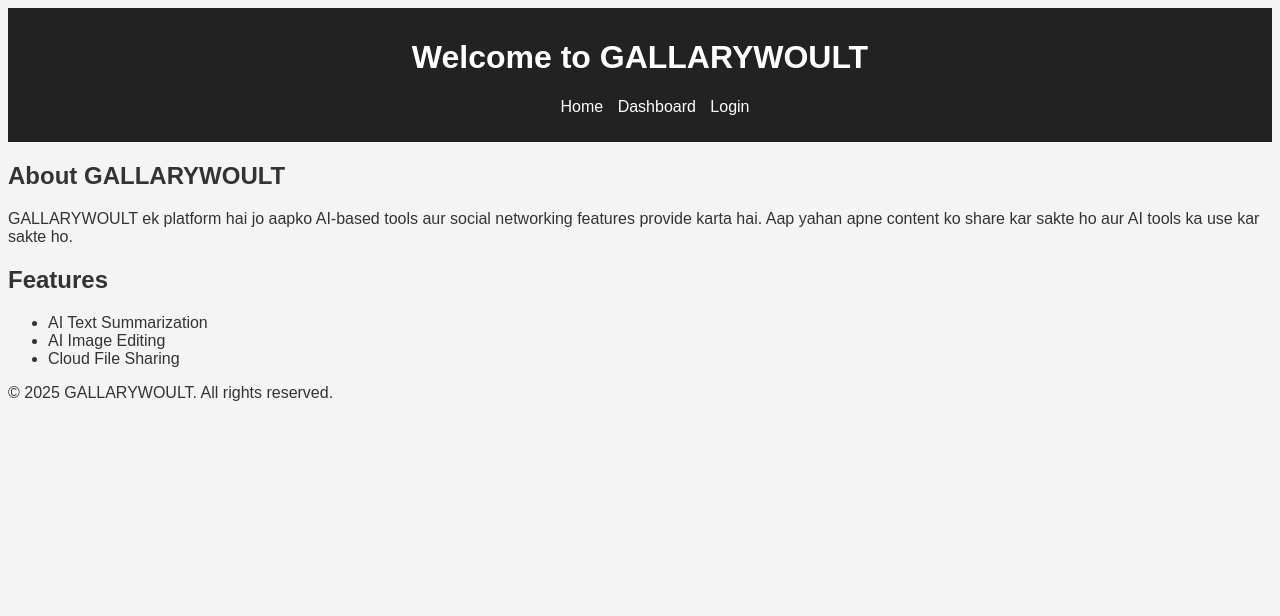
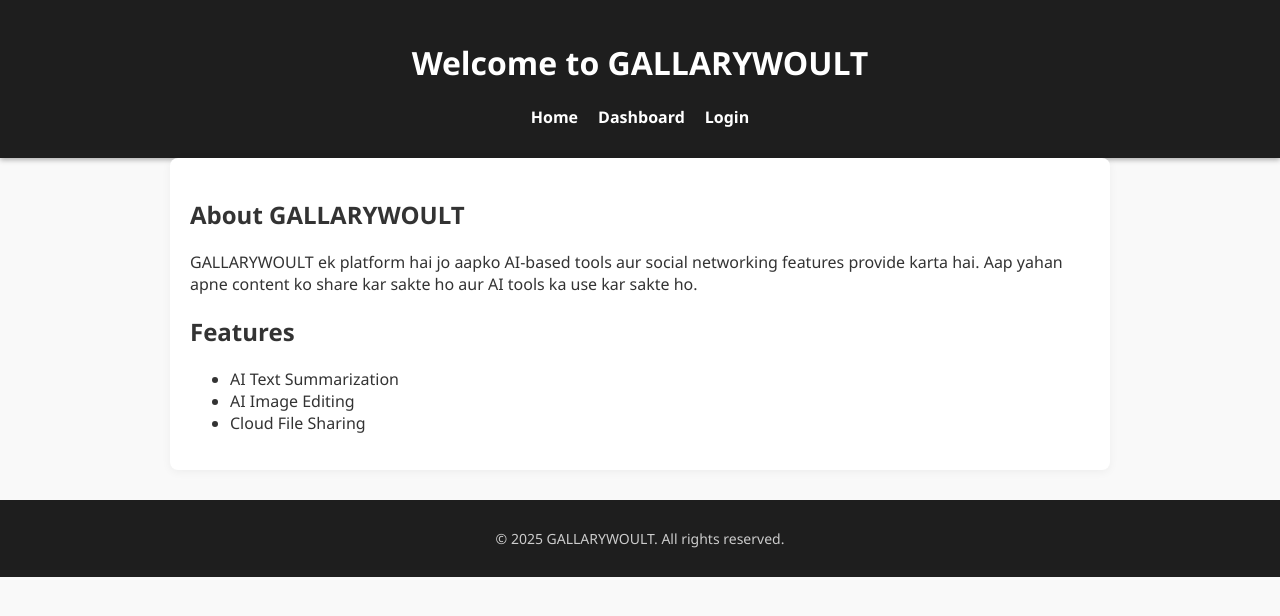
Before and after one commit to GALLARYWOULT/GALLARYWOULT, a plain HTML site: page index.html in a window 1280 px wide. Drawn offline with Linux system fonts and the light colour scheme.

Commit message:
Update styles.css

```diff
--- a/static/styles.css
+++ b/static/styles.css
@@ -1,22 +1,53 @@
 body {
-    font-family: Arial, sans-serif;
-    background-color: #f4f4f4;
+    font-family: 'Segoe UI', Tahoma, Geneva, Verdana, sans-serif;
+    background-color: #f9f9f9;
+    margin: 0;
+    padding: 0;
     color: #333;
 }
+
 header {
-    background-color: #222;
-    color: white;
-    padding: 10px 0;
+    background-color: #1e1e1e;
+    color: #fff;
+    padding: 20px 0;
     text-align: center;
+    box-shadow: 0 2px 5px rgba(0, 0, 0, 0.3);
 }
+
 nav ul {
     list-style-type: none;
+    padding: 0;
+    display: flex;
+    justify-content: center;
+    gap: 20px;
+    margin: 10px 0;
 }
-nav ul li {
-    display: inline;
-    margin-right: 10px;
-}
+
 nav ul li a {
     color: white;
     text-decoration: none;
+    font-weight: bold;
+    transition: color 0.3s;
 }
+
+nav ul li a:hover {
+    color: #ffd700; /* Gold highlight on hover */
+}
+
+main {
+    padding: 20px;
+    max-width: 900px;
+    margin: auto;
+    background-color: #fff;
+    border-radius: 8px;
+    box-shadow: 0 2px 10px rgba(0, 0, 0, 0.05);
+}
+
+footer {
+    background-color: #1e1e1e;
+    color: #ccc;
+    text-align: center;
+    padding: 15px;
+    margin-top: 30px;
+    font-size: 14px;
+}
```
